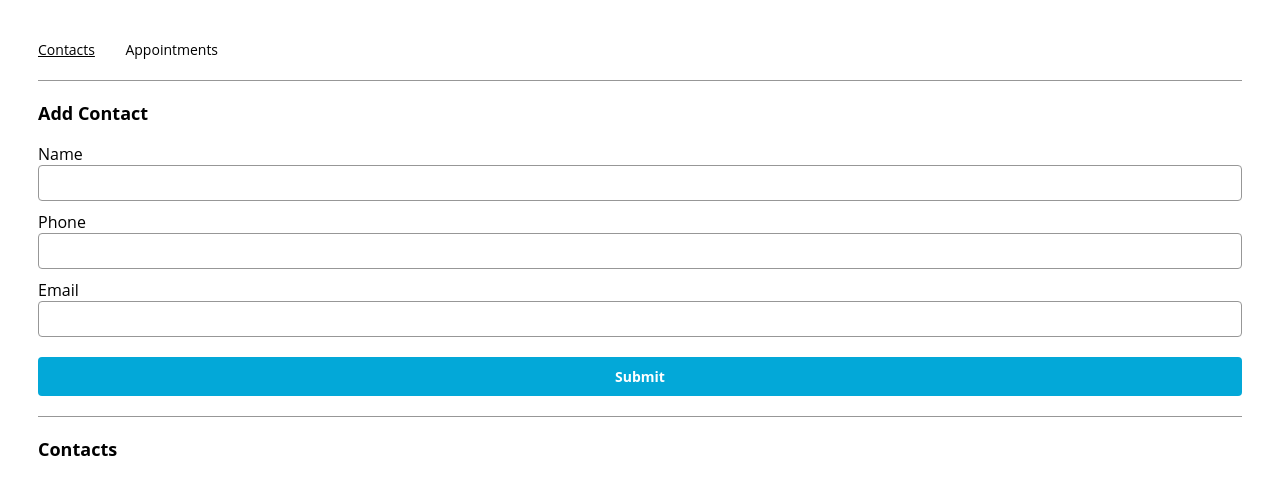
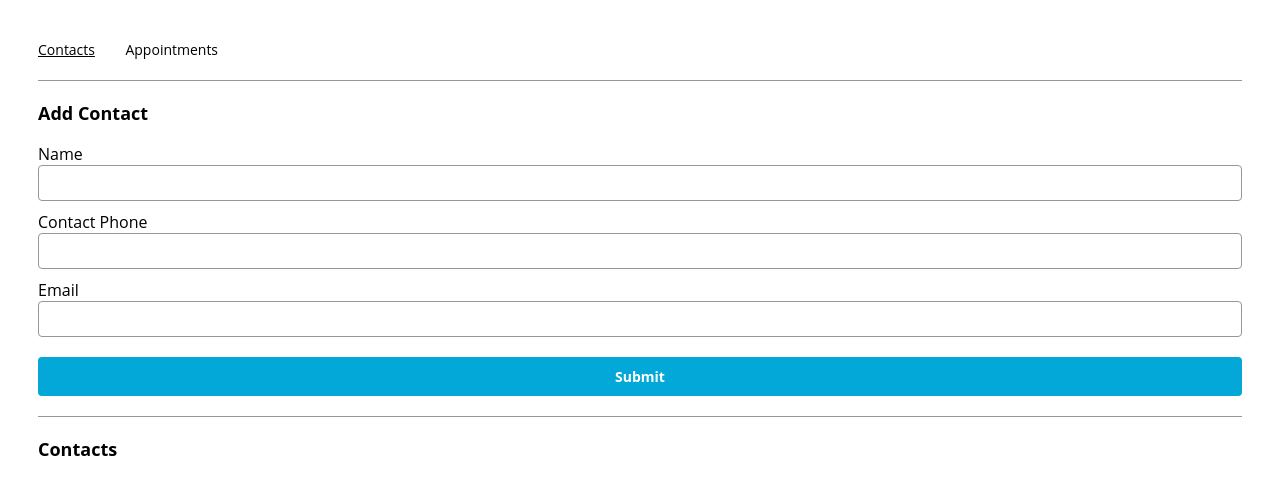
Before and after one commit to aikhour/appointment-planner, a React (Create React App) app: page /contacts in a window 1280 px wide. Shown: the top 494 px of the page. Built offline with nearby package versions, Linux system fonts and the light colour scheme.

Commit message:
contact form

```diff
--- a/package.json
+++ b/package.json
@@ -16,7 +16,8 @@
     "start": "react-scripts start",
     "build": "react-scripts build",
     "test": "react-scripts test",
-    "eject": "react-scripts eject"
+    "eject": "react-scripts eject",
+    "stop": "node bar.js"
   },
   "eslintConfig": {
     "extends": [
--- a/src/App.js
+++ b/src/App.js
@@ -5,47 +5,44 @@ import { AppointmentsPage } from "./containers/appointmentsPage/AppointmentsPage
 import { ContactsPage } from "./containers/contactsPage/ContactsPage";
 
 function App() {
-  /*
-  Define state variables for
-  contacts and appointments
-  */
-  const [ contacts, setContacts ] = useState([]);
+
+  const defaultContact = {
+    name: 'memm',
+    phoneNumber: '0434207764',
+    email: 'memm@gmail.com'
+  }
+
+  const [ contacts, setContacts ] = useState([defaultContact]);
   const [ appointments, setAppointments ] = useState([]);
-  /*
-  Implement functions to add data to
-  contacts and appointments
-  */
 
-  const handleContactsUpdate = (name, number, email) => {
-    setContacts((prev) => {
-      return [...prev,
+  const addContact = (name, number, email) => {
+    setContacts([
+      ...contacts,
         {
           name: {name},
           phoneNumber: {number},
           email: {email}
         }
-      ];
-    });
-  };
+      ]);
+    };
 
-  const handleAppointmentsUpdate = (name, contact, date, time) => {
-    setAppointments((prev) => {
-      return [...prev,
+  const addAppointment = (name, contact, date, time) => {
+    setAppointments([
+      ...appointments,
         {
           name: {name},
           contact: {contact},
           date: {date},
           time: {time}
         }
-      ];
-    });
-  };
+      ]);
+    };
 
   const router = createBrowserRouter(createRoutesFromElements(
     <Route path="/" element={ <Root/> }>
       <Route index element={ <Navigate to={ROUTES.CONTACTS} replace/> }/>
-      <Route path={ROUTES.CONTACTS} element={ <ContactsPage contacts={contacts} handleUpdate={handleContactsUpdate}/> /* Add props to ContactsPage */ }/>
-      <Route path={ROUTES.APPOINTMENTS} element={ <AppointmentsPage appointments={appointments} handleUpdate={handleAppointmentsUpdate}/> /* Add props to AppointmentsPage */ }/>
+      <Route path={ROUTES.CONTACTS} element={ <ContactsPage contacts={contacts} addContact={addContact}/> /* Add props to ContactsPage */ }/>
+      <Route path={ROUTES.APPOINTMENTS} element={ <AppointmentsPage appointments={appointments} addAppointment={addAppointment}/> /* Add props to AppointmentsPage */ }/>
     </Route>
   ));
 
--- a/src/components/contactForm/ContactForm.js
+++ b/src/components/contactForm/ContactForm.js
@@ -11,7 +11,6 @@ export const ContactForm = ({
 }) => {
   return (
     <>
-      <div>
         <form onSubmit={handleSubmit}>
           <label>Name</label>
           <input
@@ -21,7 +20,7 @@ export const ContactForm = ({
             onChange={(e) => setName(e.target.value)}
             required/>
           <br/>
-          <label>Phone</label>
+          <label>Contact Phone</label>
           <input
             type='text'
             name="phone"
@@ -42,7 +41,6 @@ export const ContactForm = ({
             type='submit'
             value="Submit" />
         </form>
-      </div>
     </>
   );
 };
--- a/src/containers/contactsPage/ContactsPage.js
+++ b/src/containers/contactsPage/ContactsPage.js
@@ -3,47 +3,45 @@ import React, { useState, useEffect } from "react";
 import { ContactForm } from "../../components/contactForm/ContactForm";
 import { TileList } from "../../components/tileList/TileList";
 
-export const ContactsPage = ({ contacts, handleUpdate }) => {
-  /*
-  Define state variables for
-  contact info and duplicate check
-  */
+export const ContactsPage = ({ contacts, addContact }) => {
   const [ name, setName ] = useState('');
   const [ phone, setPhone ] = useState('');
   const [ email, setEmail ] = useState('');
-  const [ dupeName, setDupeName] = useState(false);
+  const [ duplicate, setDuplicate] = useState(false);
 
   const handleSubmit = (e) => {
     e.preventDefault();
-    /*
-    Add contact info and clear data
-    if the contact name is not a duplicate
-    */
-    if(name !== dupeName) {
-      handleUpdate(name, phone, email);
-    } else {
-      alert('Please choose another name.')
+    if(!duplicate) {
+      addContact(name, phone, email);
+      setName("");
+      setPhone("");
+      setEmail("");
     }
   };
 
-  /*
-  Using hooks, check for contact name in the
-  contacts array variable in props
-  */
   useEffect(() => {
-    const contactNames = contacts.map((obj) => {
-      if(obj.name === name) {
-        setDupName(true);
+    const nameIsDupe = () => {
+      const found = contacts.find((contact) => contact.name === name);
+      if(found !== undefined) {
+        return true;
       }
-    });
+      return false;
+    };
 
-  }, [name]);
-
+    if(nameIsDupe()) {
+      setDuplicate(true);
+    } else {
+      setDuplicate(false);
+    }
+  }, [name, contacts, duplicate])
 
   return (
     <div>
       <section>
-        <h2>Add Contact</h2>
+        <h2>
+          Add Contact
+          {duplicate ? " - Name Already Exists" : ""}
+        </h2>
         <ContactForm
           name={name}
           setName={setName}
```
